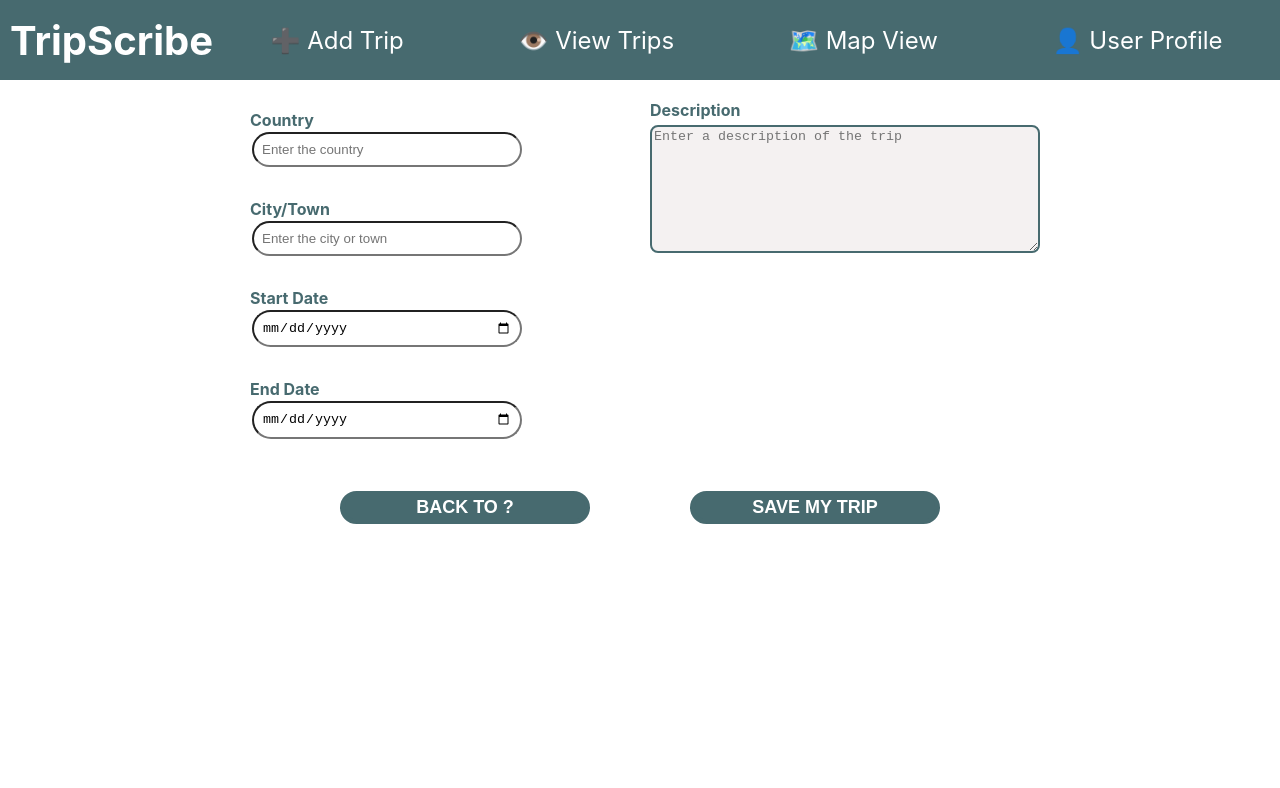
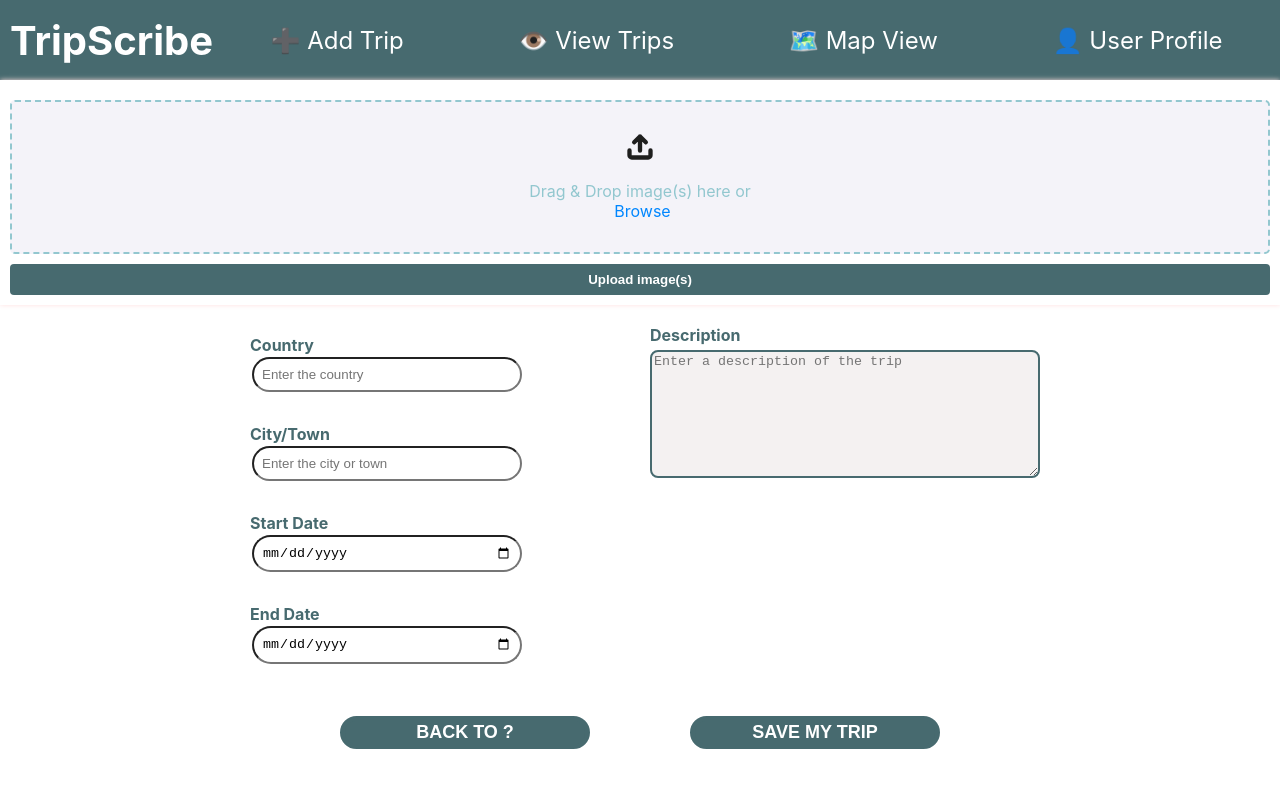
Before and after one commit to lilywright17/TripScribe, a React (Create React App) app in the folder tripscribe/: page /addtrip in a window 1280 px wide. Shown: the top 788 px of the page. Built offline with nearby package versions, Linux system fonts and the light colour scheme; the HTML template or start-up script is replaced by a standard one.

Commit message:
feat(addTripUpload): create image upload component. Functional in the FE side

```diff
--- a/tripscribe/src/pages/addTrip/addTrip.css
+++ b/tripscribe/src/pages/addTrip/addTrip.css
@@ -48,3 +48,116 @@ textarea {
     margin-top: 20px;
     gap: 100px;
 }
+
+
+
+
+/* Img Uploader */
+.cardImgUpload {
+    padding: 10px;
+    box-shadow: 0 0 5px #ffdfdf;
+    overflow: hidden;
+}
+
+.cardImgUpload p {
+    font-weight: bold;
+    color: #0086fe;
+}
+
+.cardImgUpload button{
+    outline: 0;
+    border: 0;
+    color: #fff;
+    border-radius: 4px;
+    cursor: pointer;
+    font-weight: 600;
+    padding: 8px 13px;
+    width: 100%;
+    background: #476A6F;
+}
+
+.cardImgUpload .dragArea .iconArea{
+    display: flex;
+    flex-direction:column;
+    align-items: center;
+}
+
+.iconArea img{
+    width: 28px;
+    height: 28px;
+}
+.cardImgUpload .dragArea{
+    height: 150px;
+    border-radius: 5px;
+    border: 2px dashed #92C7CF;
+    color: #92C7CF;
+    font-size: 16px;
+    background: #f4f3f9;
+    display: flex;
+    flex-direction:column;
+    justify-content: center;
+    align-items: center;
+    user-select: none;
+    -webkit-user-select: none;
+    margin-top: 10px;
+}
+
+.cardImgUpload .dragArea .visible{
+    font-size: 18px;
+}
+
+.cardImgUpload .selectImg{
+    color: #0086fe;
+    margin-left: 5px;
+    cursor: pointer;
+    transition: 0.4s;
+}
+
+.cardImgUpload .selectImg:hover{
+    opacity: 0.6;
+}
+
+.cardImgUpload .containerImg{
+    width: 100%;
+    height: auto;
+    display: flex;
+    justify-content: flex-start;
+    align-items: flex-start;
+    flex-wrap: wrap;
+    max-height: 200px;
+    overflow-y: auto;
+    margin-top: 10px;
+}
+
+.cardImgUpload .containerImg .image{
+    width: 75px;
+    margin-right: 5px;
+    height: 75px;
+    position: relative;
+    margin-bottom: 8px;
+}
+
+.cardImgUpload .containerImg .image img{
+    width: 100%;
+    height: 100%;
+    border-radius: 5px;
+}
+
+.cardImgUpload .containerImg .image span{
+    position: absolute;
+    top: -2px;
+    right: 9px;
+    font-size: 20px;
+    cursor: pointer;
+}
+
+.cardImgUpload input,
+.cardImgUpload .dragArea .on-drop,
+.cardImgUpload .dragArea.dragOver .visible{
+    display: none;
+}
+
+.deleteImg{
+    z-index: 999;
+    color: #0086fe;
+}
--- a/tripscribe/src/pages/addTrip/addTrip.jsx
+++ b/tripscribe/src/pages/addTrip/addTrip.jsx
@@ -1,11 +1,13 @@
 import React from 'react';
 import {Navbar} from '../../components/navbar/navbar';
 import {AddTripForm} from './addTripForm';
+import { AddTripImgUpload } from './addTripImgUpload';
 
 export const AddTrip = () => {
     return (
         <>
             <Navbar />
+            <AddTripImgUpload / >
             <AddTripForm/>
         </>
 
--- /dev/null
+++ b/tripscribe/src/pages/addTrip/addTripImgUpload.jsx
@@ -0,0 +1,103 @@
+import "./addTrip.css";
+import uploadIcon from './iconUpload.svg';
+import React, { useState, useRef } from "react";
+
+export const AddTripImgUpload = () => {
+    const [images, setImages] = useState([]);
+    const [isDragging, setIsDragging] = useState(false);
+    const fileInputRef = useRef(null);
+
+    const selectFiles = () => {
+        fileInputRef.current.click();
+    };
+
+    const onFileSelect = (event) => {
+        const files = event.target.files;
+        handleFiles(files);
+      };
+
+    const handleFiles = (files) => {
+        const newImages = [];
+        for (let i = 0; i < files.length; i++) {
+        if (files[i].type.split('/')[0] !== 'image') continue;
+        if (!images.some((e) => e.name === files[i].name)) {
+            newImages.push({
+            name: files[i].name,
+            url: URL.createObjectURL(files[i]),
+            });
+        }
+        }
+        if (newImages.length > 0) {
+        setImages((prevImages) => [...prevImages, ...newImages]);
+        }
+    };
+
+    const deleteImage = (index) => {
+        setImages((prevImages) => prevImages.filter((_, i) => i !== index));
+    };
+
+    const onDragOver = (event) => {
+        event.preventDefault();
+        setIsDragging(true);
+        event.dataTransfer.dropEffect = "copy";
+    };
+
+      const onDragLeave = (event) => {
+        event.preventDefault();
+        setIsDragging(false);
+    };
+
+      const onDrop = (event) => {
+        event.preventDefault();
+        setIsDragging(false);
+        const files = event.dataTransfer.files;
+        handleFiles(files);
+    };
+
+    const uploadImages = () => {
+        console.log('Images: ', images);
+    };
+
+    return (
+        <>
+           <div className='cardImgUpload'>
+            <div className='dragArea' onDragOver={onDragOver} onDragLeave={onDragLeave} onDrop={onDrop}>
+                {isDragging ? (
+                    <span className='selectImg'>Drop images here</span>
+                ) : (
+                <>
+                <div className='iconArea'>
+                    <img src={uploadIcon} alt="Upload Icon"/>
+                </div>
+                <br/>
+                      Drag & Drop image(s) here or {" "}
+                    <span className='selectImg' role='button' onClick={selectFiles}>
+                      Browse
+                    </span>
+                </>
+                )}
+                <input name='file'
+                type='file'
+                className='fileImg'
+                multiple
+                ref={fileInputRef}
+                onChange={onFileSelect}
+                />
+            </div>
+            <div className='containerImg'>
+                {images.map((images,index) =>(
+                <div className='image' key={index}>
+                    <span className='deleteImg' onClick={() => deleteImage(index)}>&times;</span>
+                    <img src={images.url} alt={images.name}/>
+                </div>
+                ))}
+
+
+            </div>
+            <button type='button' onClick={uploadImages}>
+                Upload image(s)
+            </button>
+           </div>
+        </>
+    );
+}
```
Also changed, not shown: tripscribe/src/pages/addTrip/iconUpload.svg (added).
